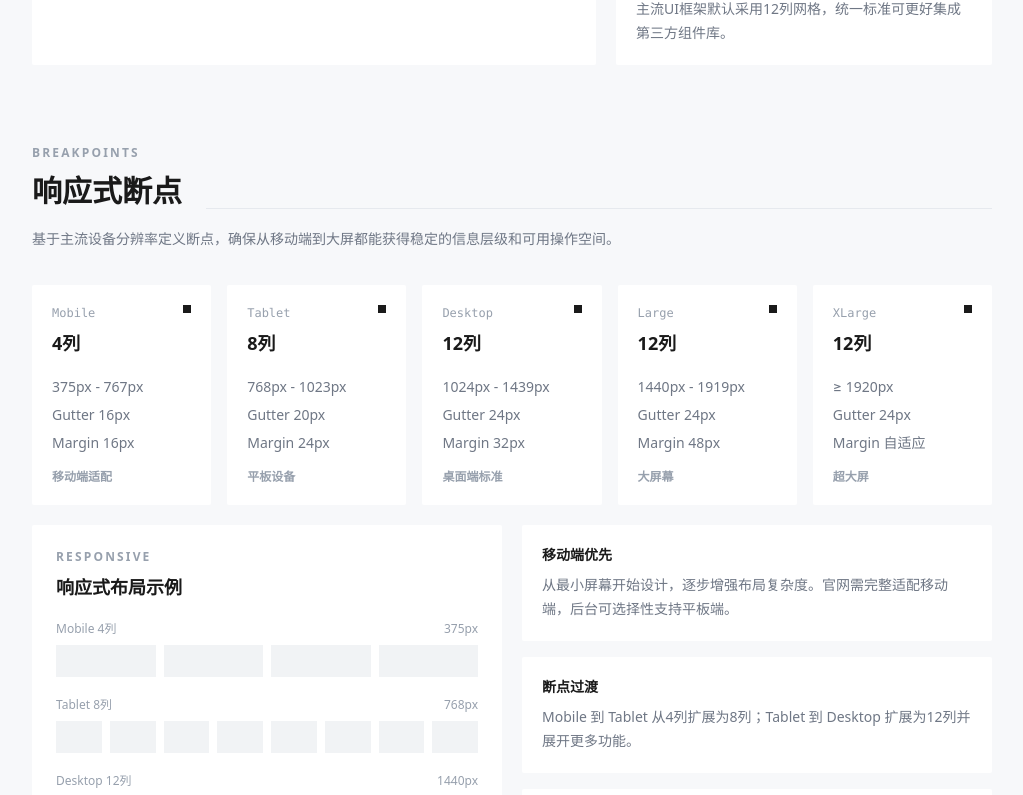
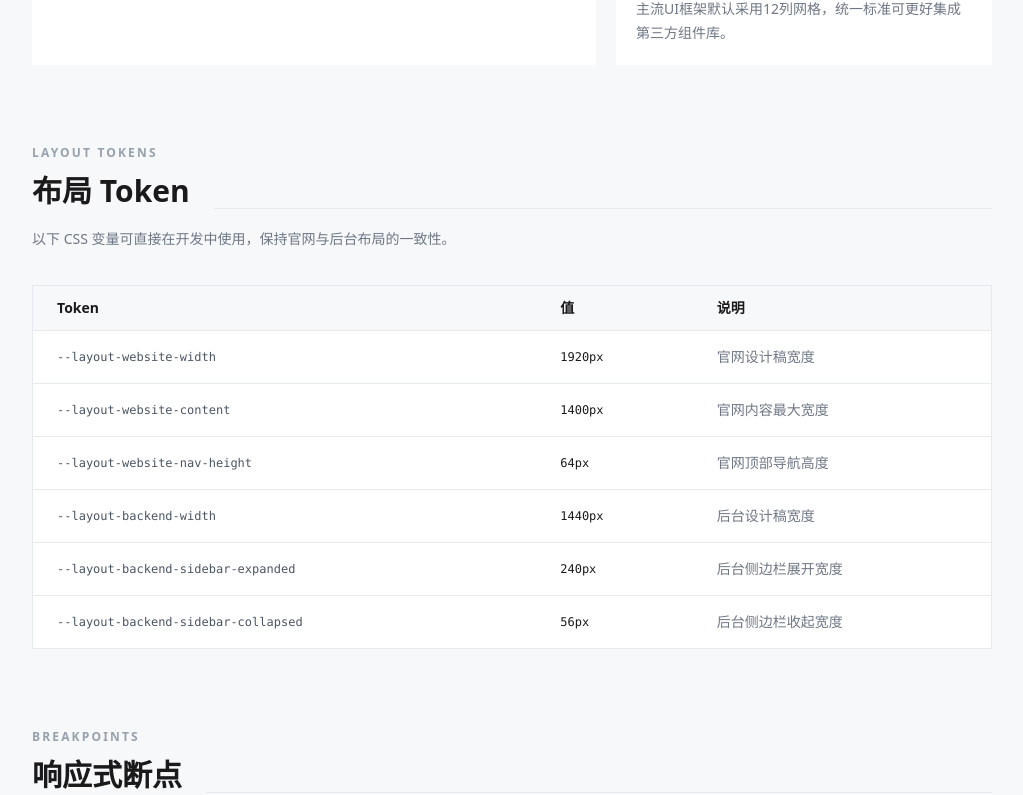
Before and after one commit to susu192856/xincailiao-design-system, a React (Vite) app: page /layout in a window 1280 px wide. Shown: the part 2232-3027 px from the top of the page, without its empty margins (256-1279 px from the left). Built offline with nearby package versions, Linux system fonts and the light colour scheme.

Commit message:
fix(layout): 修复硬编码色值 + 新增布局 Token 引用表

```diff
--- a/src/pages/design-system/LayoutPage.tsx
+++ b/src/pages/design-system/LayoutPage.tsx
@@ -262,7 +262,7 @@ export default function LayoutPage() {
                   <h3 className="mt-2 text-2xl font-semibold text-[var(--neutral-900)]">{strategy.title}</h3>
                   <p className="mt-3 max-w-xl text-sm leading-7 text-[var(--neutral-600)]">{strategy.summary}</p>
                 </div>
-                <span className={`mt-1 h-2 w-2 ${strategy.title === "官网/门户" ? "bg-[#FF112D]" : "bg-[var(--product-blue-500)]"}`} />
+                <span className={`mt-1 h-2 w-2 ${strategy.title === "官网/门户" ? "bg-[var(--brand-600)]" : "bg-[var(--product-blue-500)]"}`} />
               </div>
 
               <div className="mb-6 grid grid-cols-2 gap-px bg-[var(--neutral-100)]">
@@ -337,6 +337,41 @@ export default function LayoutPage() {
 
       <section>
         <SectionHeading
+          eyebrow="Layout Tokens"
+          title="布局 Token"
+          description="以下 CSS 变量可直接在开发中使用，保持官网与后台布局的一致性。"
+        />
+        <div className="overflow-hidden rounded-none border border-[var(--neutral-200)]">
+          <table className="w-full border-collapse text-left text-sm">
+            <thead className="bg-[var(--neutral-50)] text-sm font-semibold text-[var(--neutral-900)]">
+              <tr className="border-b border-[var(--neutral-200)]">
+                <th className="px-6 py-3 font-semibold">Token</th>
+                <th className="px-6 py-3 font-semibold">值</th>
+                <th className="px-6 py-3 font-semibold">说明</th>
+              </tr>
+            </thead>
+            <tbody className="divide-y divide-[var(--neutral-200)] bg-white">
+              {[
+                ["--layout-website-width", "1920px", "官网设计稿宽度"],
+                ["--layout-website-content", "1400px", "官网内容最大宽度"],
+                ["--layout-website-nav-height", "64px", "官网顶部导航高度"],
+                ["--layout-backend-width", "1440px", "后台设计稿宽度"],
+                ["--layout-backend-sidebar-expanded", "240px", "后台侧边栏展开宽度"],
+                ["--layout-backend-sidebar-collapsed", "56px", "后台侧边栏收起宽度"],
+              ].map(([token, value, desc]) => (
+                <tr key={token}>
+                  <td className="px-6 py-4 font-mono text-xs text-[var(--neutral-700)]">{token}</td>
+                  <td className="px-6 py-4 font-mono text-xs text-[var(--neutral-900)]">{value}</td>
+                  <td className="px-6 py-4 text-sm text-[var(--neutral-600)]">{desc}</td>
+                </tr>
+              ))}
+            </tbody>
+          </table>
+        </div>
+      </section>
+
+      <section>
+        <SectionHeading
           eyebrow="Breakpoints"
           title="响应式断点"
           description="基于主流设备分辨率定义断点，确保从移动端到大屏都能获得稳定的信息层级和可用操作空间。"
```
